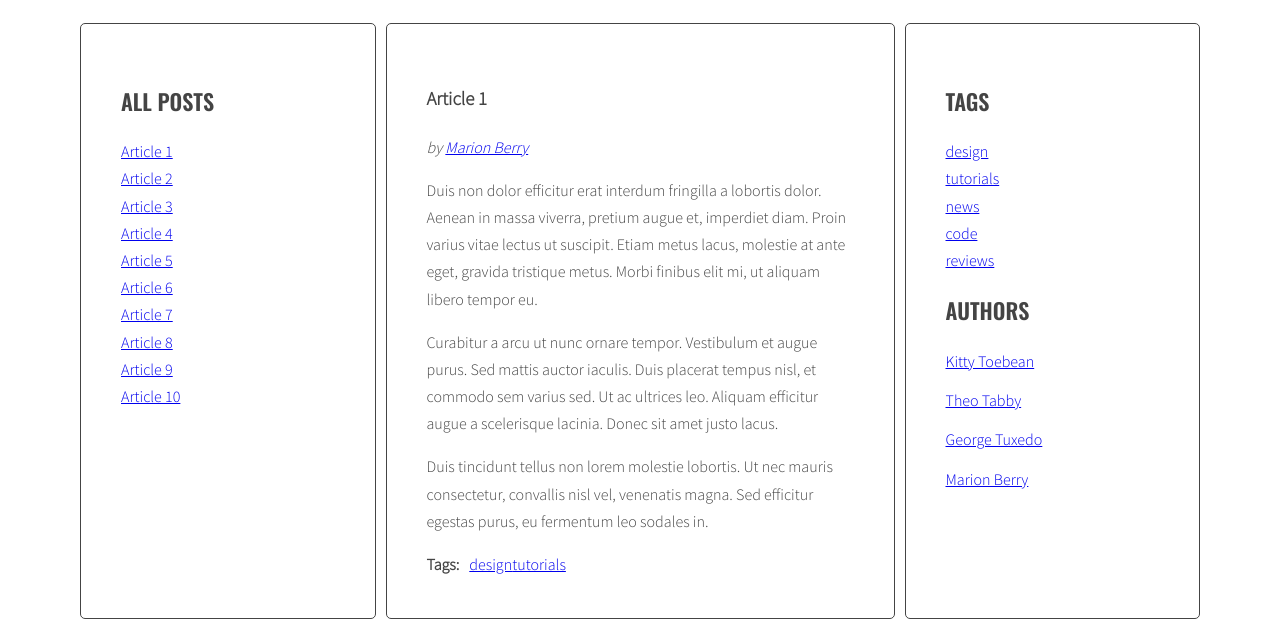
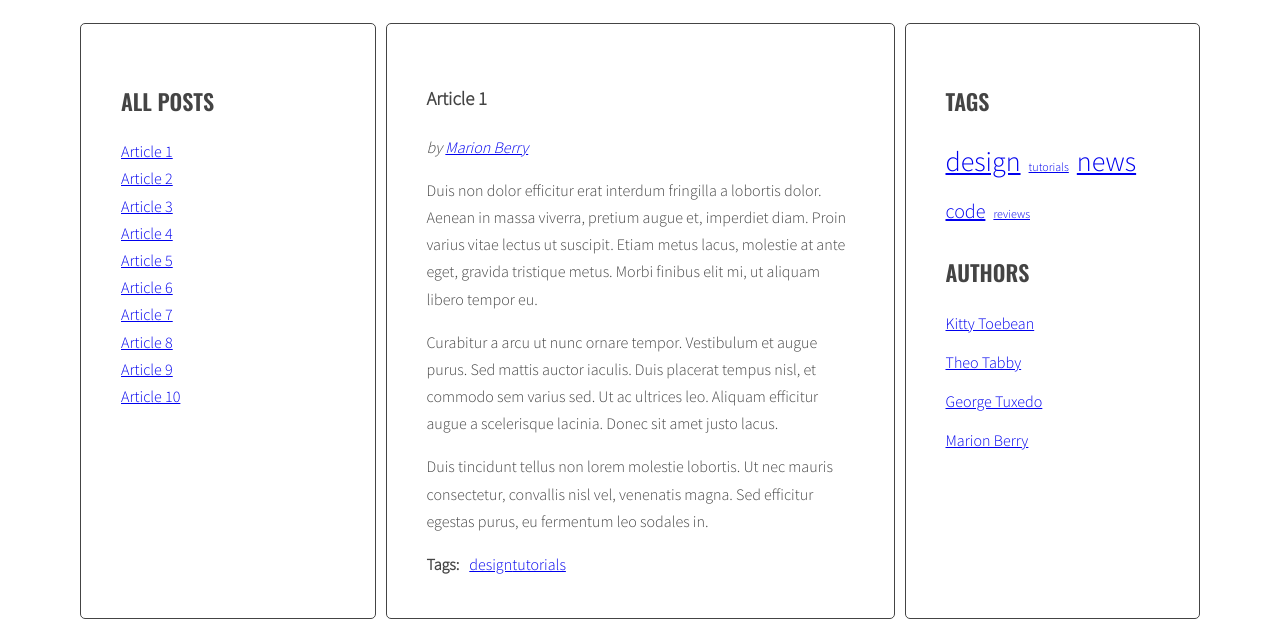
Before and after one commit to ManiuraGaziura/javascript-blog, a website: page index.html in a window 1280 px wide. Shown: the part 220-847 px from the top of the page. Drawn offline with nearby package versions, Linux system fonts and the light colour scheme.

Commit message:
fully working right panel tags

```diff
--- a/index.html
+++ b/index.html
@@ -12,7 +12,7 @@
   <div class="container">
     <h1 class="logo">my blog</h1>
     <main class="wrapper">
-      <aside class="sidebar">
+      <aside class="sidebar" aria-label="posts">
         <h2 class="section-title">All posts</h2>
         <ul class="list titles">
         </ul>
@@ -178,7 +178,7 @@
           </div>
         </article>
       </section>
-      <aside class="sidebar">
+      <aside class="sidebar" aria-label="Tags and authors">
         <h2 class="section-title">Tags</h2>
         <ul class="list tags">
         </ul>
--- a/js/script.js
+++ b/js/script.js
@@ -6,6 +6,8 @@
 const optArticleTagsSelector = '.post-tags .list';
 const optArticleAuthorSelector = '.post-author';
 const optTagsListSelector = '.tags.list';
+const optCloudClassCount = 5;
+const optCloudClassPrefix = 'tag-size-';
 
    /* TITLES */
 
@@ -37,7 +39,7 @@
     /* link html variable */
     html = html + linkHTML;
 
-    console.log(html);
+    // console.log(html);
   }
 
 titleList.innerHTML = html;
@@ -85,11 +87,46 @@
   targetArticle.classList.add('active');
 };
 
+  /* JAKIES LICZENIE TAGOW CHYBA / CHYBA GIT? */
+
+  function calculateTagsParams(tags) {
+  const params = {
+    max: 0,
+    min: 999999
+  };
+
+  for (let tag in tags) {
+    if (tags[tag] > params.max) {
+      params.max = tags[tag];
+    }
+
+    if (tags[tag] < params.min) {
+      params.min = tags[tag];
+    }
+  }
+
+  return params;
+}
+
+function calculateTagClass(count, params) {
+  const normalizedCount = count - params.min;
+  const normalizedMax = params.max - params.min;
+
+  if (normalizedMax === 0) {
+    return optCloudClassPrefix + '1';
+  }
+
+  const percentage = normalizedCount / normalizedMax;
+  const classNumber = Math.floor(percentage * (optCloudClassCount - 1) + 1);
+
+  return optCloudClassPrefix + classNumber;
+}
+
   /* TAGS */
 
 function generateTags() {
 
-  let allTags = [];
+  let allTags = {};
 
   /* find all articles */
   const articles = document.querySelectorAll(optArticleSelector);
@@ -116,11 +153,16 @@
       /* add generated code to html variable */
       html = html + linkHTML;
 
-      /* check if this link is NOT already in allTags */
-      if (allTags.indexOf(linkHTML) === -1) {
-        /* add generated code to allTags array */
-        allTags.push(linkHTML);
+      /* check if this tag is NOT already in allTags */
+      if (!allTags.hasOwnProperty(tag)) {
+      /* add tag to allTags object */
+        allTags[tag] = 1;
+      } else {
+        allTags[tag]++;
       }
+
+      /* tagList.innerHTML = allTags.join(''); */
+
     }
 
     /* END LOOP: for each tag */
@@ -132,11 +174,27 @@
   /* END LOOP: for every article: */
 
 
-    /* find list of tags in right column */
-  const tagList = document.querySelector(optTagsListSelector);
+/* find list of tags in right column */
+const tagList = document.querySelector(optTagsListSelector);
 
-  /* add html from allTags to tagList */
-  tagList.innerHTML = allTags.join('');
+const tagsParams = calculateTagsParams(allTags);
+console.log('tagsParams:', tagsParams);
+
+/* create variable for all links HTML code */
+let allTagsHTML = '';
+
+/* START LOOP: for each tag in allTags */
+for (let tag in allTags) {
+  /* generate code of a link and add it to allTagsHTML */
+  const tagLinkHTML = '<li><a class="' + calculateTagClass(allTags[tag], tagsParams) + '" href="#tag-' + tag + '">' + tag + '</a></li>';
+
+allTagsHTML += tagLinkHTML;
+}
+
+/* END LOOP: for each tag in allTags */
+
+/* add html from allTagsHTML to tagList */
+tagList.innerHTML = allTagsHTML;
 }
 
 function tagClickHandler(event) {
--- a/sass/style.scss
+++ b/sass/style.scss
@@ -118,3 +118,30 @@
     margin: 0 10px 0 0;
   }
 }
+
+.tags {
+  li {
+    display: inline-block;
+    margin: 0 8px 8px 0;
+  }
+
+  .tag-size-1 {
+    font-size: 12px;
+  }
+
+  .tag-size-2 {
+    font-size: 16px;
+  }
+
+  .tag-size-3 {
+    font-size: 20px;
+  }
+
+  .tag-size-4 {
+    font-size: 24px;
+  }
+
+  .tag-size-5 {
+    font-size: 28px;
+  }
+}
```
Also changed, not shown: css/style.css, 1 other file.
